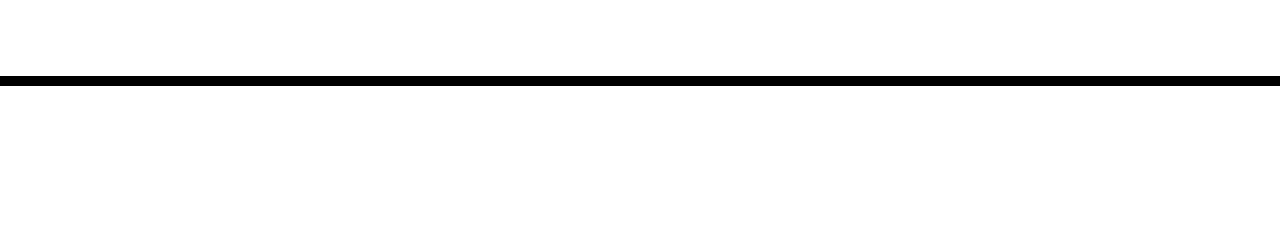
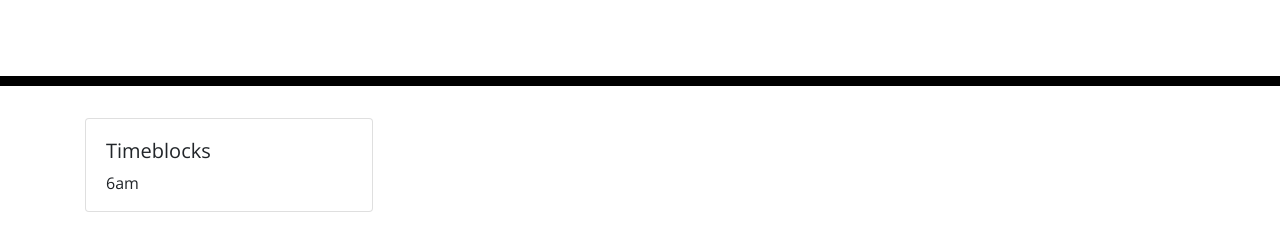
Before and after one commit to RowOliver/Plan-It-Out, a plain HTML site: page index.html in a window 1280 px wide. Shown: the part 182-430 px from the top of the page. Drawn offline with nearby package versions, Linux system fonts and the light colour scheme.

Commit message:
starting time blocks

```diff
--- a/02-Homework/02-Homework/Develop/index.html
+++ b/index.html
@@ -36,6 +36,14 @@
     </header>
     <div class="container">
       <!-- Timeblocks go here -->
+      <div class="card" style="width: 18rem;">
+
+        <div class="card-body">
+          <h5 class="card-title">Timeblocks</h5>
+          <p class="card-text">6am</p>
+
+        </div>
+      </div>
 
     </div>
     <script scr=".Develop/scrpt.js"></script>
```
Also changed, not shown: 02-Homework/02-Homework/Develop/script.js (deleted, +0 -10 lines), 02-Homework/02-Homework/Assets/05-third-party-apis-homework-demo.gif (deleted), README.md (renamed from 02-Homework/02-Homework/README.md), script.js (added), style.css (renamed from 02-Homework/02-Homework/Develop/style.css), 3 other files.
